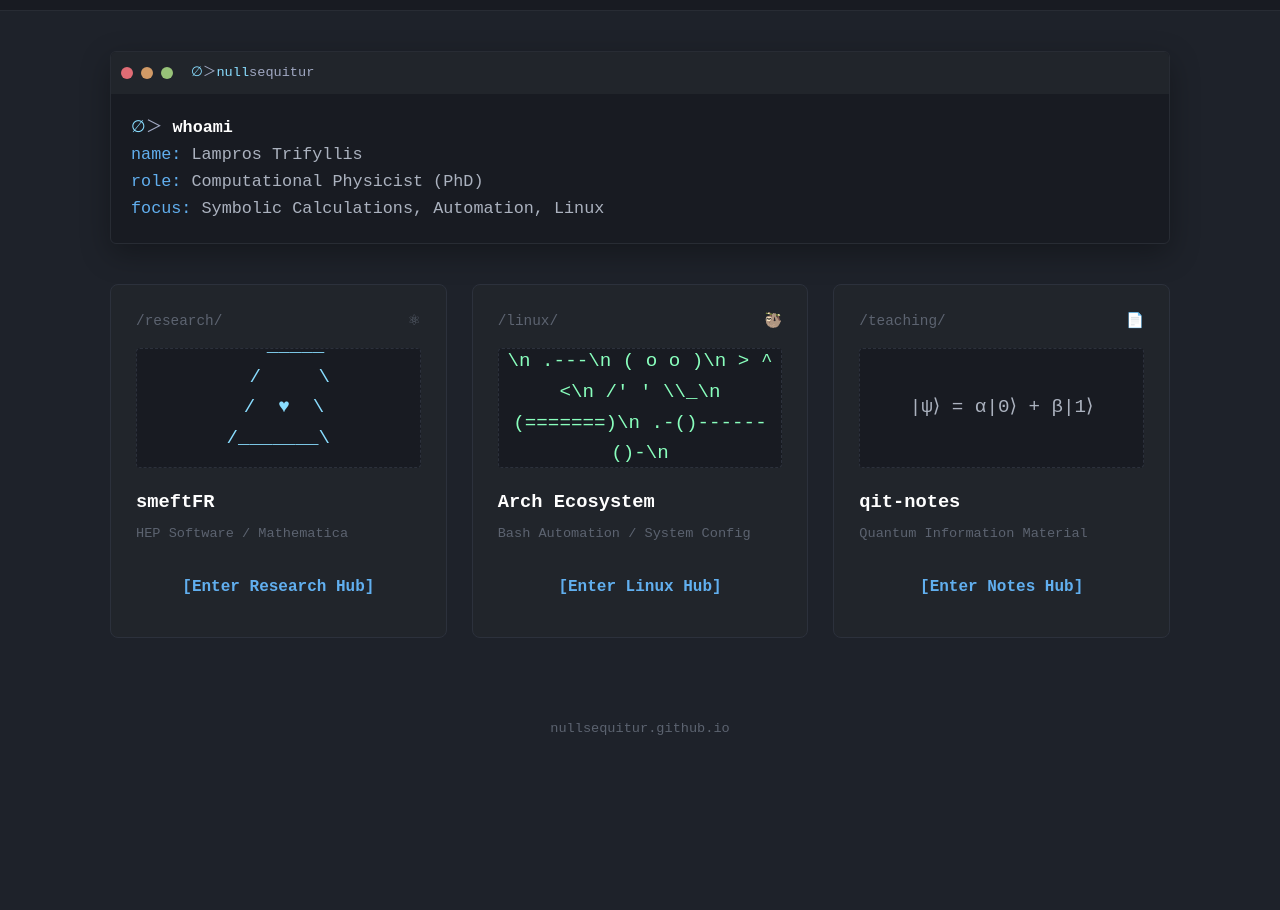
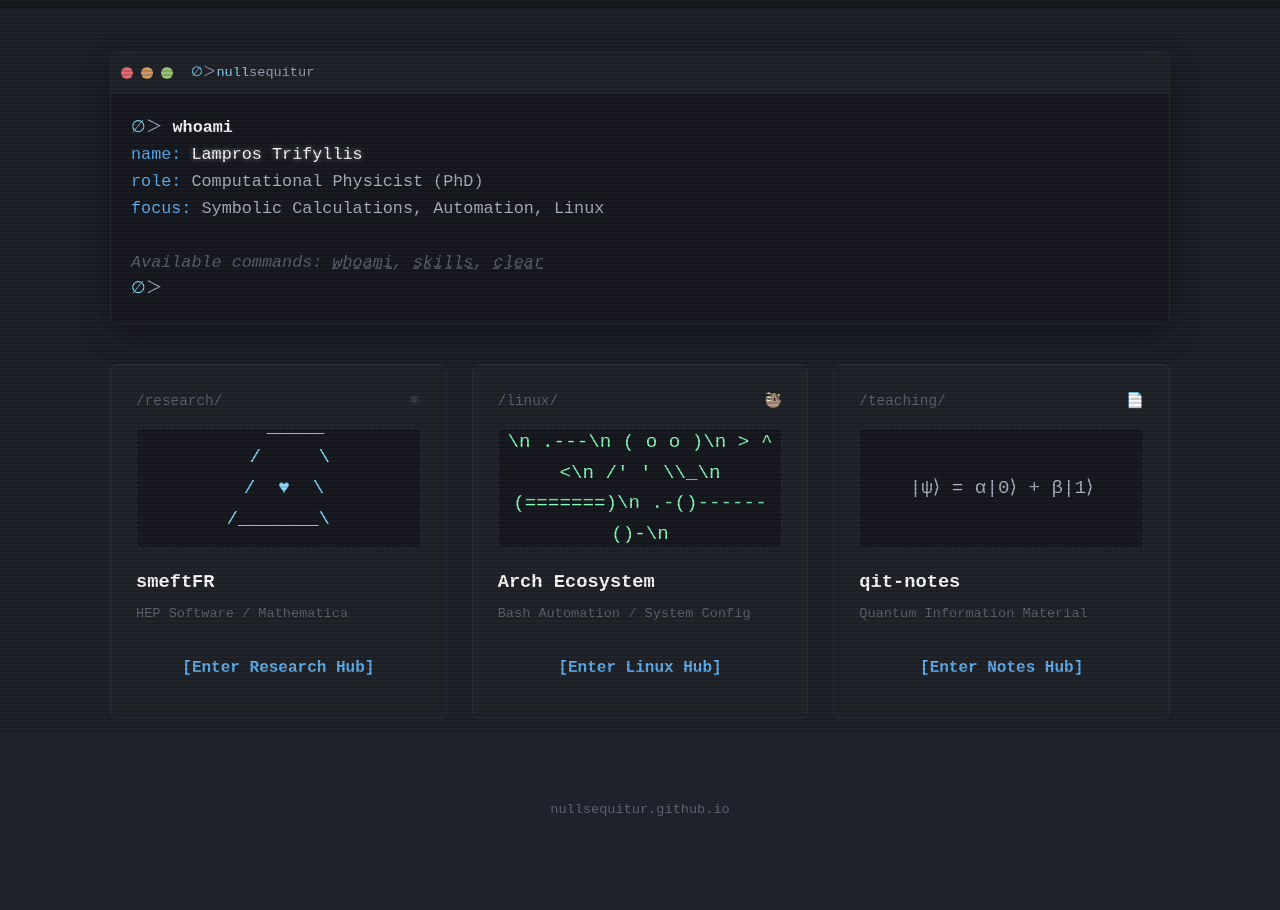
Before and after one commit to nullsequitur/nullsequitur.github.io, a plain HTML site: page index.html in a window 1280 px wide. Shown: the part 68-978 px from the top of the page. Before the commit the page ends 908 px from the top, so only its background shows below. Drawn offline with Linux system fonts and the light colour scheme.

Commit message:
Expand terminal theme with animations and interactivity

```diff
--- a/css/style.css
+++ b/css/style.css
@@ -181,3 +181,88 @@ footer {
     color: #5c6370;
     font-size: 0.85rem;
 }
+
+/* --- New Terminal & Animation Enhancements --- */
+
+/* Scanline Effect */
+body::after {
+    content: " ";
+    display: block;
+    position: fixed;
+    top: 0;
+    left: 0;
+    bottom: 0;
+    right: 0;
+    background: linear-gradient(
+        to bottom,
+        rgba(18, 16, 16, 0) 50%,
+        rgba(0, 0, 0, 0.15) 50%
+    );
+    background-size: 100% 4px;
+    z-index: 9999;
+    pointer-events: none;
+}
+
+/* Blinking Cursor */
+.cursor {
+    display: inline-block;
+    color: #98c379;
+    animation: cursor-blink 1s step-end infinite;
+    margin-left: 2px;
+}
+
+@keyframes cursor-blink {
+    0%, 100% { opacity: 1; }
+    50% { opacity: 0; }
+}
+
+/* Interactive Commands */
+.clickable-cmd {
+    cursor: pointer;
+    text-decoration: underline;
+    text-decoration-style: dashed;
+    transition: color 0.2s, text-shadow 0.2s;
+}
+
+.clickable-cmd:hover {
+    color: #61afef;
+    text-shadow: 0 0 8px #61afef;
+}
+
+.cmd-hint {
+    color: #5c6370;
+    font-style: italic;
+}
+
+.cmd-output {
+    margin-bottom: 10px;
+    padding-left: 10px;
+    border-left: 2px solid #282c34;
+}
+
+/* Glow Text */
+.glow-text {
+    color: #ffffff;
+    text-shadow: 0 0 5px rgba(255, 255, 255, 0.5);
+}
+
+/* Hover Glowing Block */
+.terminal-block {
+    transition: box-shadow 0.3s ease, border-color 0.3s ease;
+}
+.terminal-block:hover {
+    box-shadow: 0 0 20px rgba(97, 175, 239, 0.3);
+    border-color: #61afef;
+}
+
+/* Fade-in Animations for Cards */
+.fade-in {
+    opacity: 0;
+    transform: translateY(20px);
+    transition: opacity 0.6s ease-out, transform 0.6s ease-out;
+}
+
+.fade-in.visible {
+    opacity: 1;
+    transform: translateY(0);
+}
--- a/index.html
+++ b/index.html
@@ -29,11 +29,20 @@
                 <span class="dot green"></span>
                 <span class="terminal-title"><span class="pastel-blue">∅</span><span class="pastel-grey">＞</span><span class="pastel-blue">null</span><span class="pastel-grey">sequitur</span></span>
             </div>
-            <div class="terminal-body">
-                <p><span class="prompt"><span class="pastel-blue">∅</span><span class="pastel-grey">＞</span> </span> <span class="command">whoami</span></p>
-                <p><span class="key">name:</span>  Lampros Trifyllis</p>
-                <p><span class="key">role:</span>  Computational Physicist (PhD)</p>
-                <p><span class="key">focus:</span>  Symbolic Calculations, Automation, Linux</p>
+            <div class="terminal-body" id="term-body">
+                <div id="term-content">
+                    <div class="term-line"><span class="prompt"><span class="pastel-blue">∅</span><span class="pastel-grey">＞</span> </span> <span class="command" id="init-cmd"></span><span class="cursor" id="init-cursor">█</span></div>
+                    <div id="init-output" style="display:none;">
+                        <p><span class="key">name:</span>  <span class="glow-text">Lampros Trifyllis</span></p>
+                        <p><span class="key">role:</span>  Computational Physicist (PhD)</p>
+                        <p><span class="key">focus:</span>  Symbolic Calculations, Automation, Linux</p>
+                        <br>
+                        <p class="cmd-hint">Available commands: <span class="clickable-cmd" data-cmd="whoami">whoami</span>, <span class="clickable-cmd" data-cmd="skills">skills</span>, <span class="clickable-cmd" data-cmd="clear">clear</span></p>
+                    </div>
+                </div>
+                <div id="term-active" style="display:none;">
+                    <span class="prompt"><span class="pastel-blue">∅</span><span class="pastel-grey">＞</span> </span> <span class="command" id="active-cmd"></span><span class="cursor" id="active-cursor">█</span>
+                </div>
             </div>
         </section>
 
@@ -98,5 +107,6 @@
         <p class="footer-text">nullsequitur.github.io</p>
     </footer>
 
+    <script src="js/main.js"></script>
 </body>
 </html>
--- /dev/null
+++ b/js/main.js
@@ -0,0 +1,90 @@
+document.addEventListener('DOMContentLoaded', () => {
+    // Typing effect for the initial terminal block
+    const initCmd = document.getElementById('init-cmd');
+    const initCursor = document.getElementById('init-cursor');
+    const initOutput = document.getElementById('init-output');
+    const termActive = document.getElementById('term-active');
+
+    const commandText = "whoami";
+    let charIdx = 0;
+
+    function typeCommand() {
+        if (charIdx < commandText.length) {
+            initCmd.textContent += commandText.charAt(charIdx);
+            charIdx++;
+            setTimeout(typeCommand, 150);
+        } else {
+            initCursor.style.display = 'none';
+            initOutput.style.display = 'block';
+            setTimeout(() => {
+                termActive.style.display = 'block';
+            }, 500);
+        }
+    }
+
+    // Start typing effect after a short delay
+    setTimeout(typeCommand, 800);
+
+    // Clickable commands logic
+    const termContent = document.getElementById('term-content');
+    const activeCmd = document.getElementById('active-cmd');
+
+    document.body.addEventListener('click', (e) => {
+        if (e.target.classList.contains('clickable-cmd')) {
+            const cmd = e.target.getAttribute('data-cmd');
+            executeCommand(cmd);
+        }
+    });
+
+    function executeCommand(cmd) {
+        // Disable click while animating
+        termActive.style.display = 'none';
+        activeCmd.textContent = "";
+
+        let newBlock = document.createElement('div');
+        newBlock.innerHTML = `<div class="term-line"><span class="prompt"><span class="pastel-blue">∅</span><span class="pastel-grey">＞</span> </span> <span class="command">${cmd}</span></div>`;
+        termContent.appendChild(newBlock);
+
+        let outputBlock = document.createElement('div');
+        outputBlock.className = 'cmd-output';
+
+        if (cmd === 'whoami') {
+            outputBlock.innerHTML = `
+                <p><span class="key">name:</span>  <span class="glow-text">Lampros Trifyllis</span></p>
+                <p><span class="key">role:</span>  Computational Physicist (PhD)</p>
+                <p><span class="key">focus:</span>  Symbolic Calculations, Automation, Linux</p>
+            `;
+        } else if (cmd === 'skills') {
+            outputBlock.innerHTML = `
+                <p><span class="key">languages:</span> Python, Bash, C++, Mathematica</p>
+                <p><span class="key">tools:</span> Git, Docker, LaTeX</p>
+                <p><span class="key">os:</span> Arch Linux, Debian</p>
+            `;
+        } else if (cmd === 'clear') {
+            termContent.innerHTML = '';
+            outputBlock = null;
+        }
+
+        if (outputBlock) {
+            termContent.appendChild(outputBlock);
+        }
+
+        // Show prompt again
+        termActive.style.display = 'block';
+    }
+
+    // Intersection Observer for fade-in cards
+    const cards = document.querySelectorAll('.card');
+    const observer = new IntersectionObserver((entries) => {
+        entries.forEach(entry => {
+            if (entry.isIntersecting) {
+                entry.target.classList.add('visible');
+            }
+        });
+    }, { threshold: 0.1 });
+
+    cards.forEach(card => {
+        card.classList.add('fade-in');
+        observer.observe(card);
+    });
+});
```
